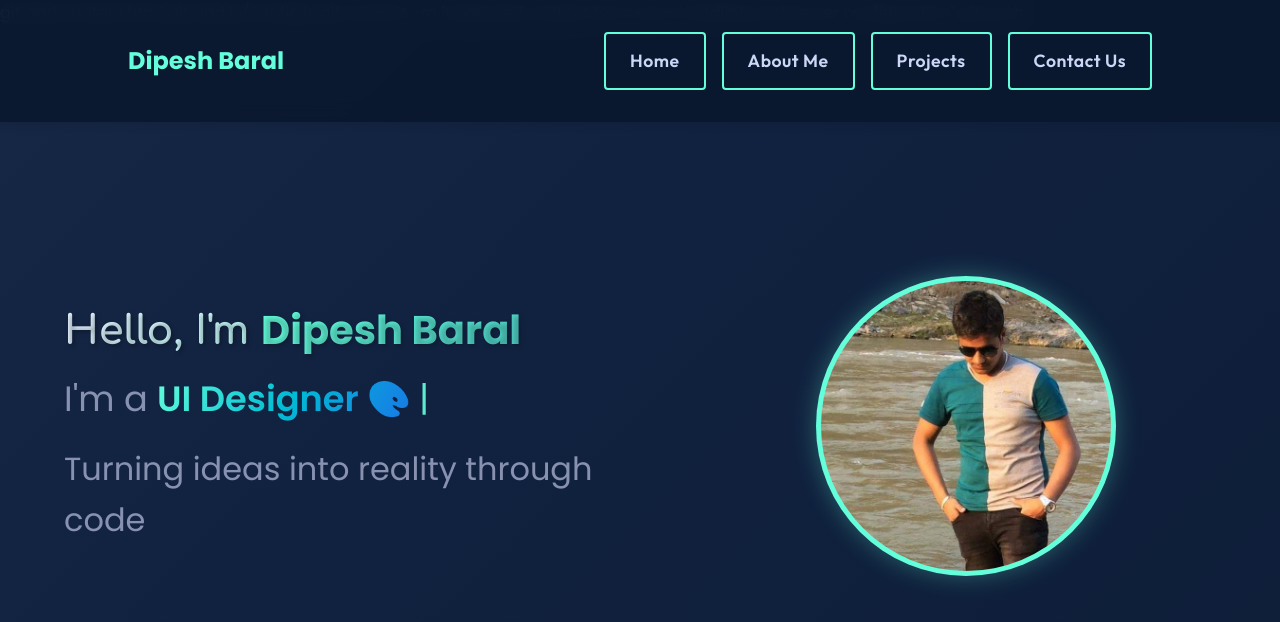
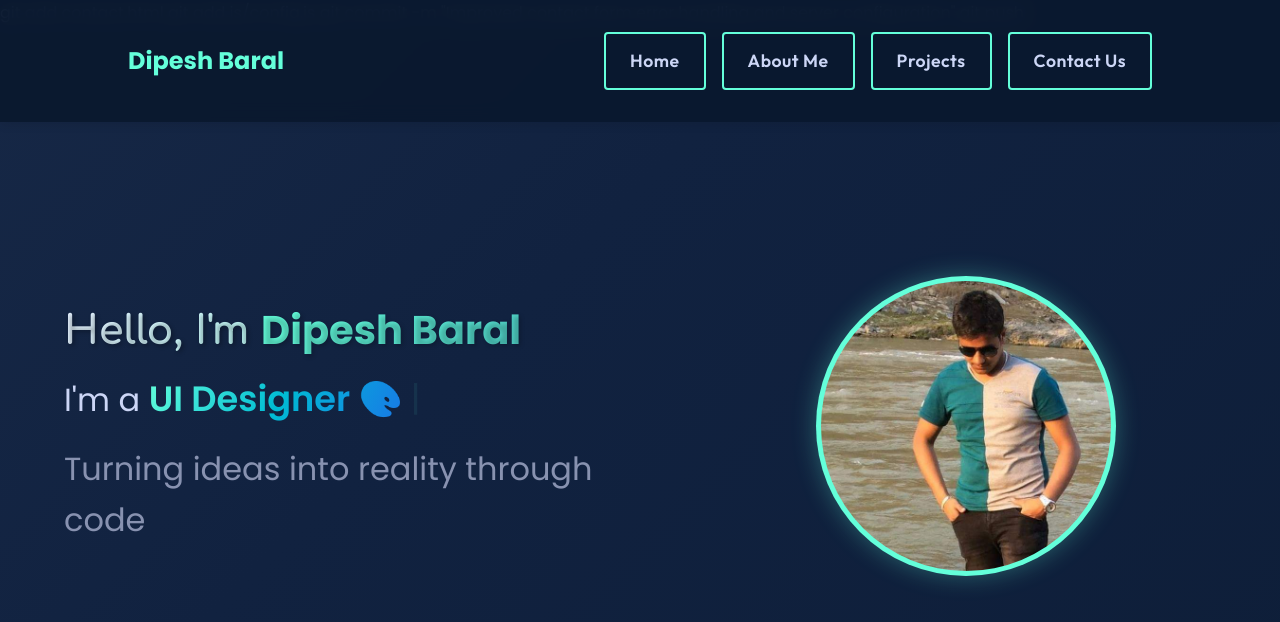
Before and after one commit to Krishna-Baral029/Srijal, a plain HTML site: page index.html in a window 1280 px wide. Drawn offline with nearby package versions, Linux system fonts and the light colour scheme.

Commit message:
Fix: Enhanced typewriter animation with proper styling and initialization

```diff
--- a/index.html
+++ b/index.html
@@ -30,7 +30,7 @@ git push<!DOCTYPE html>
             <div class="hero-content">
                 <h1>Hello, I'm <span class="highlight">Dipesh Baral</span></h1>
                 <div class="dynamic-text">
-                    <span>I'm a </span><span class="typed-text"></span>
+                    <span style="display: inline-block;">I'm a&nbsp;</span><span id="typed-text" class="typed-text"></span>
                 </div>
                 <p class="hero-description">Turning ideas into reality through code</p>
             </div>
--- a/js/script.js
+++ b/js/script.js
@@ -1,15 +1,13 @@
 document.addEventListener('DOMContentLoaded', function() {
     // Initialize Typed.js
-    var typedElement = document.querySelector('.typed-text');
-    if (typedElement) {
-        var typed = new Typed('.typed-text', {
+    setTimeout(() => {
+        var typed = new Typed('#typed-text', {
             strings: [
                 'Web Developer 🌐',
                 'UI Designer 🎨',
                 'Full-Stack Developer ⚡',
                 'Hotel Management Student 🏨'
             ],
-            startDelay: 300,
             typeSpeed: 50,
             backSpeed: 30,
             loop: true,
@@ -17,16 +15,15 @@ document.addEventListener('DOMContentLoaded', function() {
             showCursor: true,
             cursorChar: '|',
             smartBackspace: true,
+            autoInsertCss: true,
             onBegin: function(self) {
-                console.log('Typed.js started');
+                console.log('Animation started');
             },
-            onStringTyped: function(arrayPos, self) {
-                console.log('String ' + arrayPos + ' typed');
+            onError: function(self) {
+                console.error('Typed.js error occurred');
             }
         });
-    } else {
-        console.error('Typed element not found');
-    }
+    }, 500);
 
     // Move the page refresh code after typed.js initialization
     if (window.performance && window.performance.navigation.type === window.performance.navigation.TYPE_RELOAD) {
--- a/style.css
+++ b/style.css
@@ -494,9 +494,20 @@ h2 {
 }
 
 .dynamic-text {
-    font-size: 2.2rem;
+    font-size: 2rem;
+    color: #ccd6f6;
     margin: 1rem 0;
-    color: #8892b0;
+    min-height: 3rem;
+}
+
+.typed-text {
+    color: #64ffda;
+    font-weight: 600;
+}
+
+.typed-cursor {
+    color: #64ffda;
+    font-size: 2rem;
 }
 
 .typed-text {
```
